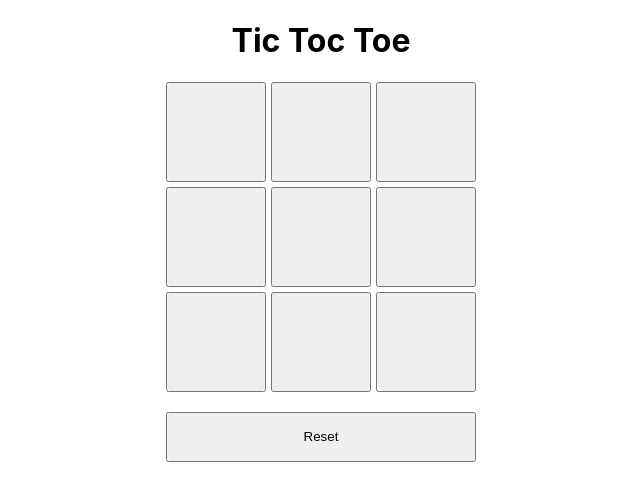
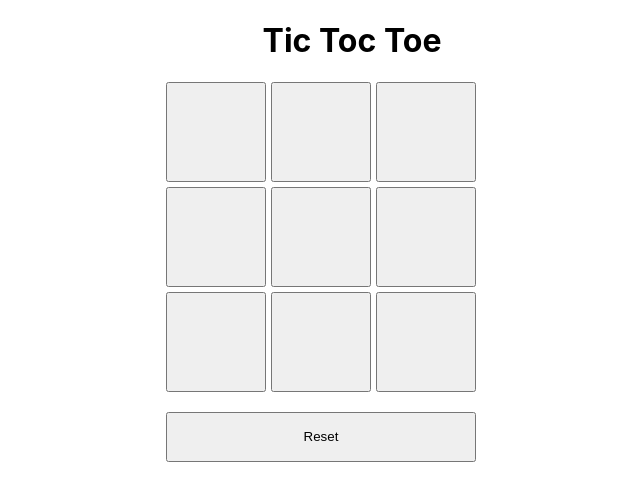
Before and after one commit to Shivaprasad-SK/Tic-Tac-Toe, a React (Create React App) app: page / in a window 1280 px wide. Shown: the top 500 px of the page, without its empty margins (575-1215 px from the left). Built offline with nearby package versions, Linux system fonts and the light colour scheme.

Commit message:
Update App.css

```diff
--- a/src/App.css
+++ b/src/App.css
@@ -22,4 +22,5 @@ body {
 }
 h1 {
   text-align: center;
+   margin-left:20%;
 }
```
